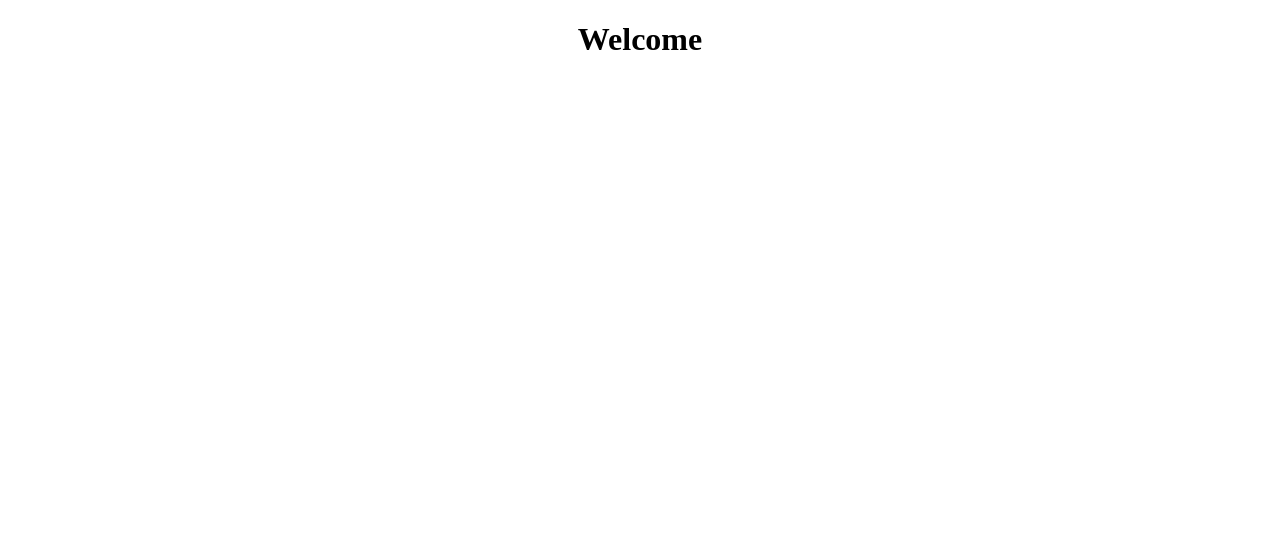
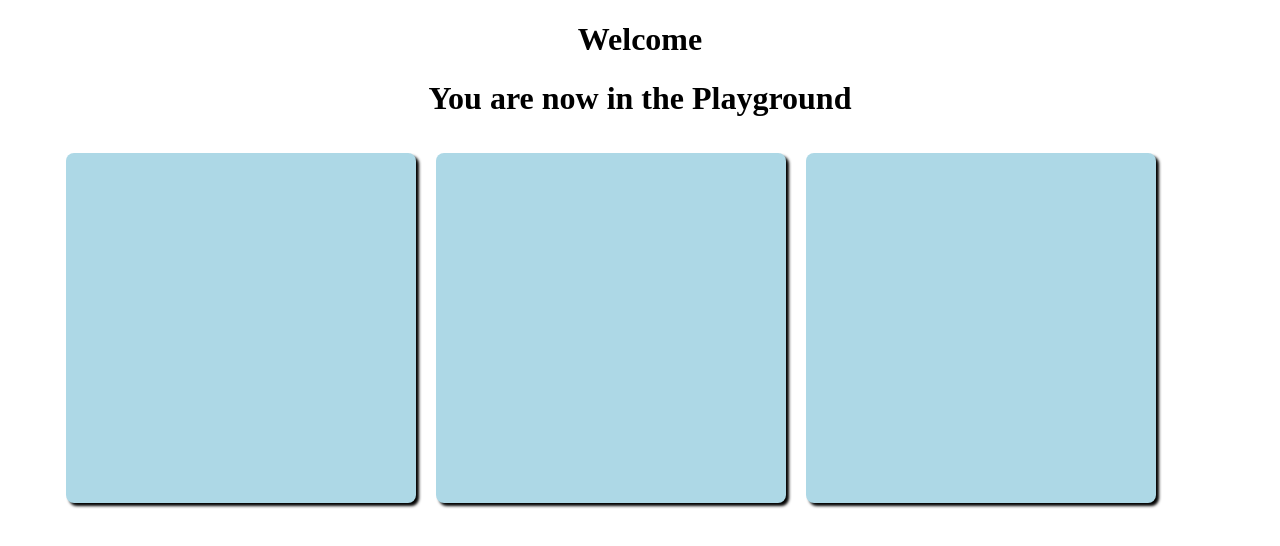
Before and after one commit to merazkevin/pythonStack, a plain HTML site: page flask/playground/templates/index.html in a window 1280 px wide. Drawn offline with Linux system fonts and the light colour scheme.

Commit message:
playground funn 3hours

```diff
--- a/flask/playground/templates/index.html
+++ b/flask/playground/templates/index.html
@@ -6,8 +6,36 @@
     <meta name="viewport" content="width=device-width, initial-scale=1.0">
     <title>You Made It To The Park!</title>
     <style>
+        .body{
+            justify-content: center;
+            display: flex;
+            width: 100%vf;
+            height: 100%vh;
+            margin: 10px;
+            padding: 5px;
+        }
         .welcome{
             text-align: center;
+        }
+        .Container{
+            width: 1206px;
+            height: 1206px;
+        }
+        .divContainer{
+            display: flex;
+            justify-content: center;
+            margin: 10px;
+            padding: 5px;
+            flex-wrap: wrap;
+        }
+
+        .box{
+            margin: 10px;
+            border-radius: 8px;
+            background-color: lightblue;
+            box-shadow: black 3px 3px 3px;
+            width: 350px;
+            height: 350px;
         }
     </style>
 </head>
@@ -16,7 +44,13 @@
 
 <h1 class="welcome">Welcome</h1>
 
-
+<h1 class="welcome">You are now in the Playground</h1>
+    <div class="Container">
+        <div class="divContainer">
+            <div class="box"></div>
+            <div class="box"></div>
+            <div class="box"></div>
+    </div>
 
 </body>
 </html>
```
Also changed, not shown: flask/playground/templates/play.html (+4 -5 lines), flask/playground/templates/script.js (deleted), 1 other file.
